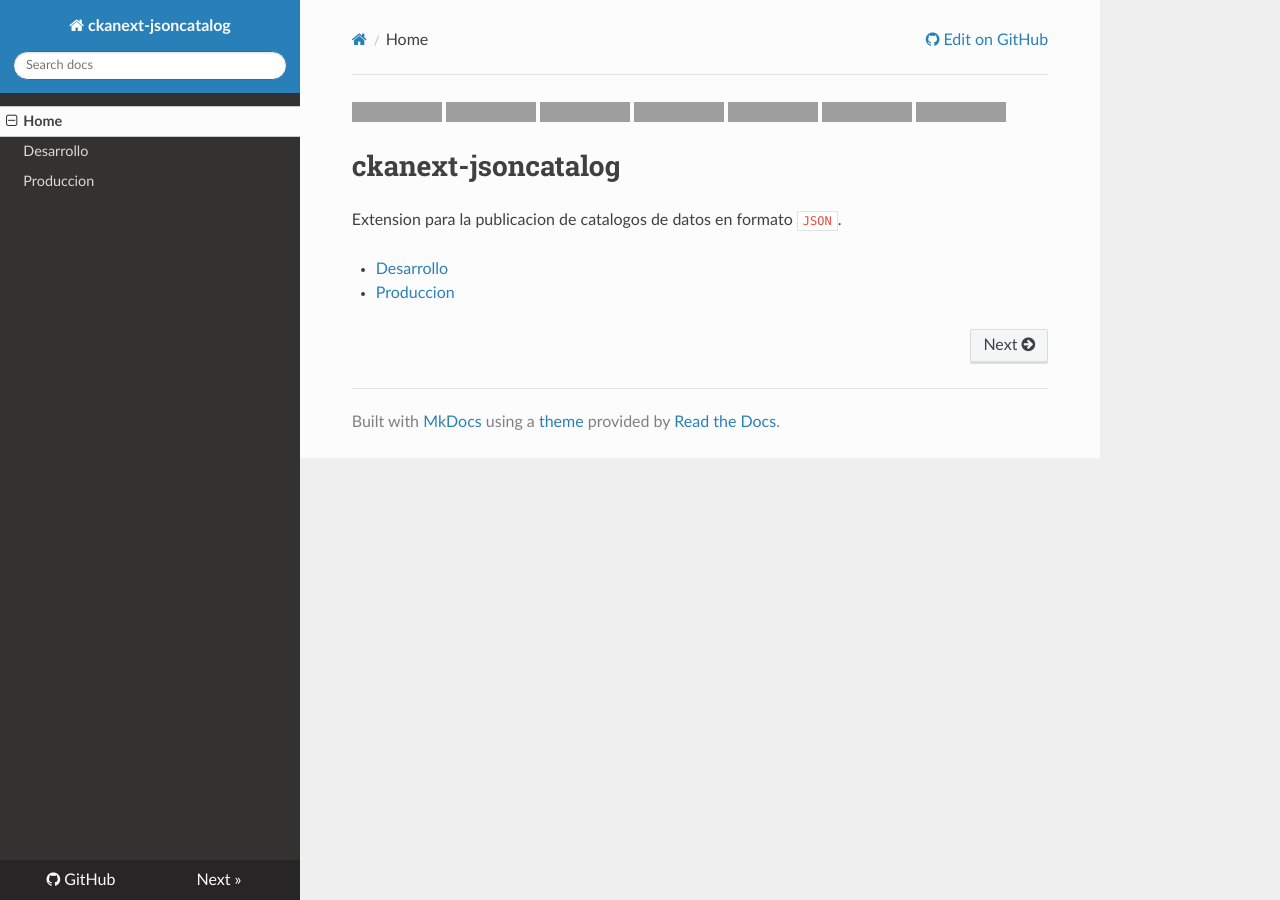
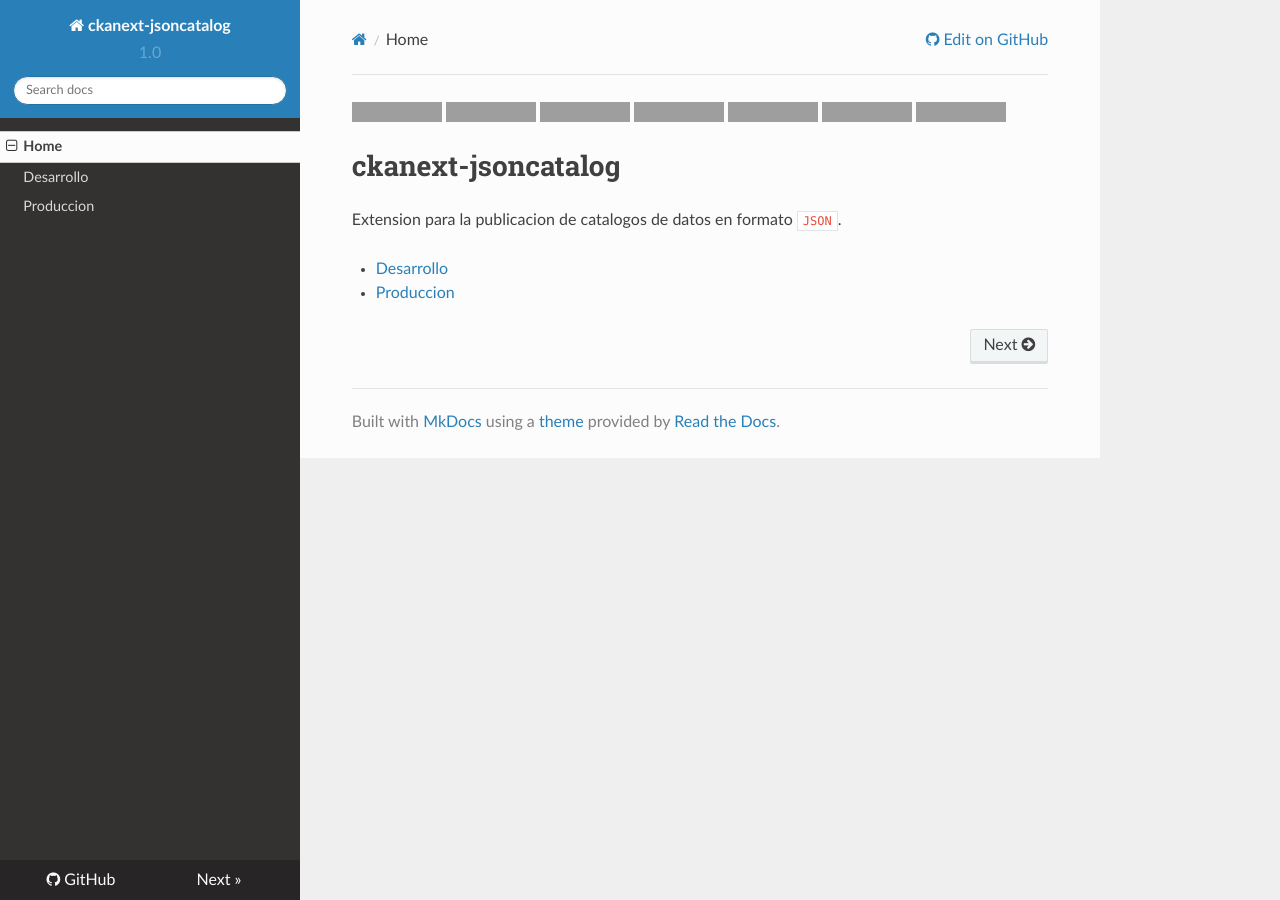
Before and after one commit to JoseSalgado1024/ckanext-jsoncatalog, an MkDocs documentation site: the page built from docs/index.md, in a window 1280 px wide. Built offline with MkDocs 1.6.1, drawn with Linux system fonts in a browser that asks for light colours; nearby versions of some CDN libraries; old or Windows-style settings are respelled for this version of MkDocs; grey boxes are pictures that could not be loaded.

Commit message:
Actualizo YAML de mkdocs

```diff
--- a/mkdocs.yml
+++ b/mkdocs.yml
@@ -7,3 +7,8 @@
 
 theme: readthedocs
 repo_url: https://github.com/JoseSalgado1024/ckanext-jsoncatalog
+site_author: Jose A. Salgado
+docs_dir: docs
+
+extra:
+    version: 1.0
```
